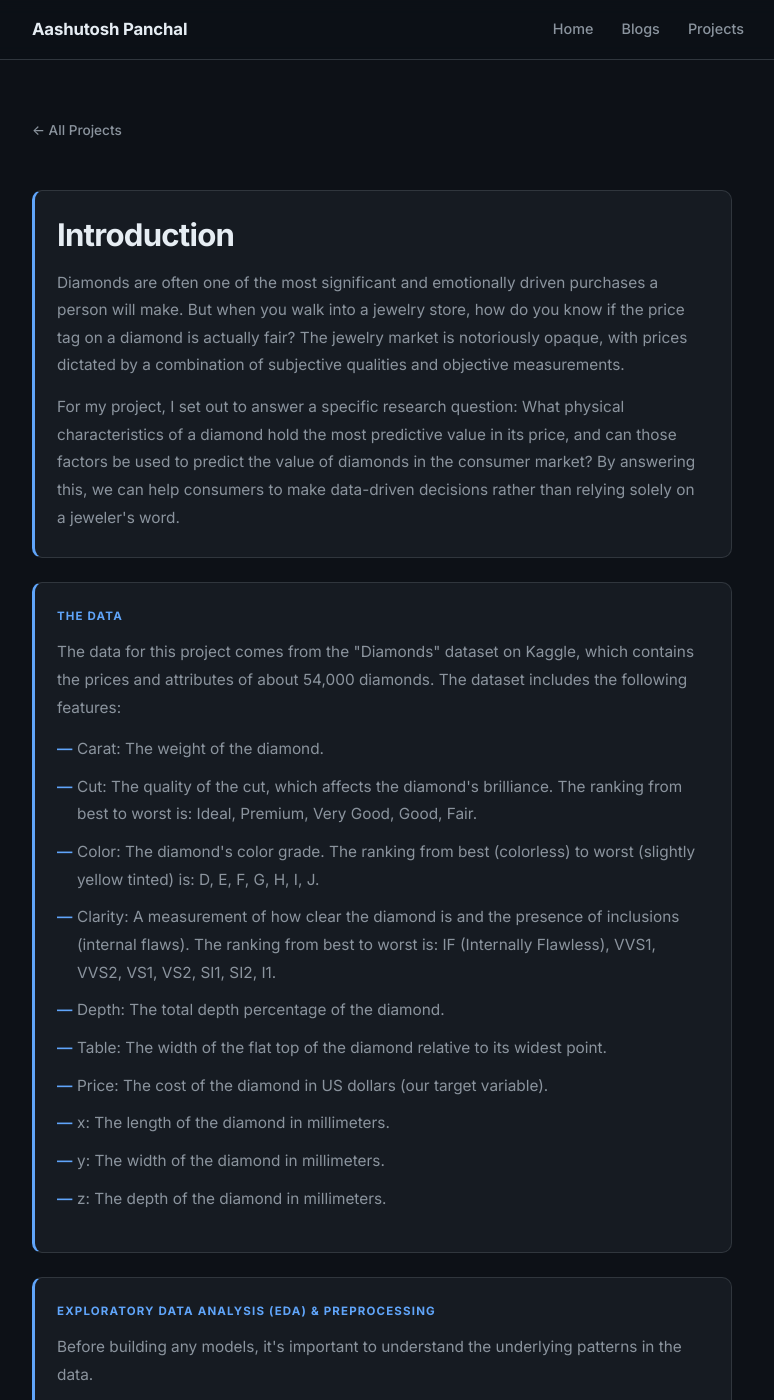
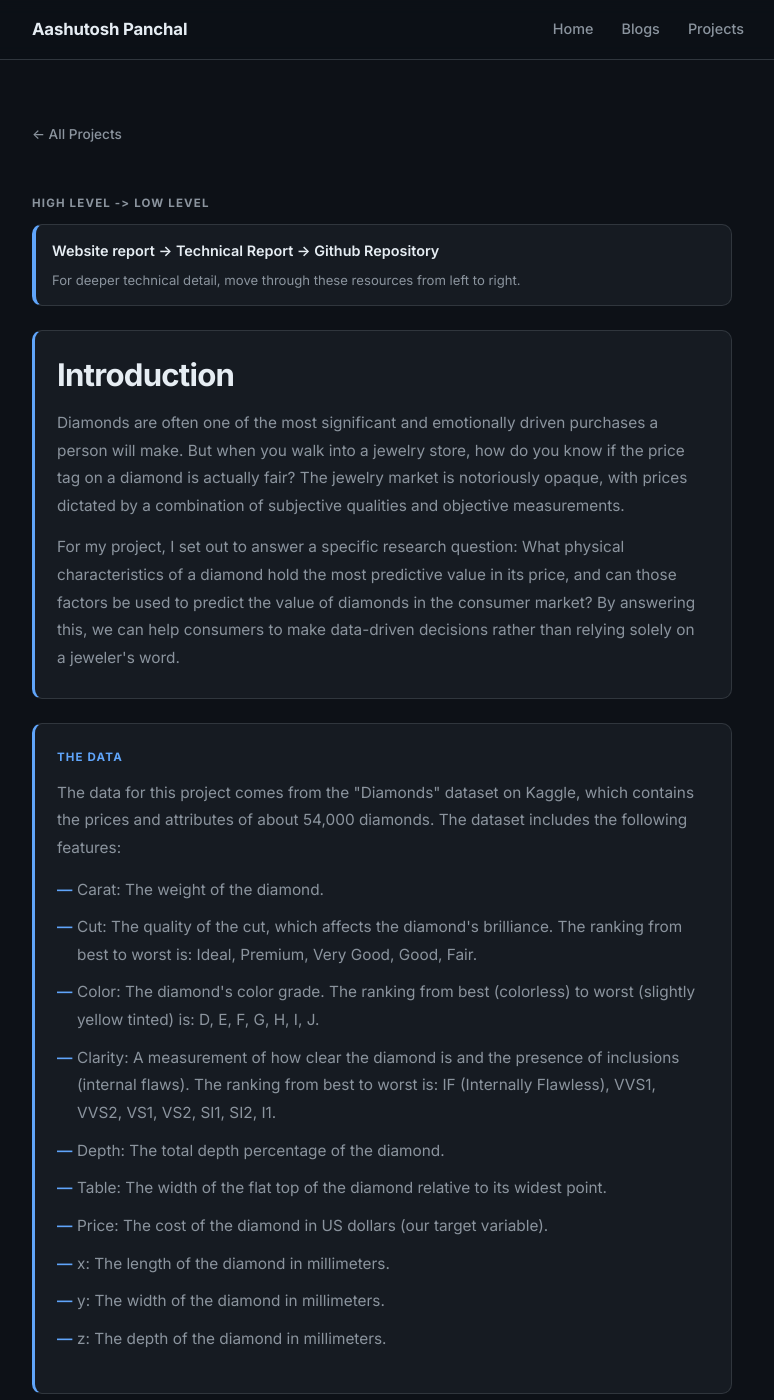
Before and after one commit to Aashu-P/aashutosh.github.io, a Jekyll site: the page built from projects/diamond-price-prediction.html, in a window 1280 px wide and 1400 px high. Shown: the whole window, without its empty margins (252-1026 px from the left). Built offline with Jekyll 4.4.1, drawn with Linux system fonts in a browser that asks for light colours; some of the changed text lies outside the part shown.

Commit message:
put reading order section at top of page

```diff
--- a/assets/css/style.css
+++ b/assets/css/style.css
@@ -114,7 +114,7 @@ ul { list-style: none; }
    ============================================ */
 .site-main {
   flex: 1;
-  padding: 56px 0 72px;
+  padding: var(--header-h) 0 72px;
 }
 
 /* ============================================
--- a/projects/diamond-price-prediction.html
+++ b/projects/diamond-price-prediction.html
@@ -7,6 +7,14 @@ permalink: /projects/diamond-price-prediction/
 <div class="project-back">
   <a href="{{ '/projects/' | relative_url }}" class="back-link">← All Projects</a>
 </div>
+
+  <div class="proj-reading-order" role="note" aria-label="High level to low level reading order">
+    <p class="proj-reading-order-title">High Level -&gt; Low Level</p>
+    <div class="proj-reading-order-box">
+      <p class="proj-reading-order-path">Website report -&gt; Technical Report -&gt; Github Repository</p>
+      <p class="proj-reading-order-note">For deeper technical detail, move through these resources from left to right.</p>
+    </div>
+  </div>
 
 <article>
   <section class="proj-section">
@@ -112,14 +120,6 @@ permalink: /projects/diamond-price-prediction/
     </div>
   </div>
 
-  <div class="proj-reading-order" role="note" aria-label="High level to low level reading order">
-    <h3 class="proj-reading-order-title">High Level -&gt; Low Level</h3>
-    <div class="proj-reading-order-box">
-      <p class="proj-reading-order-path">Website report -&gt; Technical Report -&gt; Github Repository</p>
-      <p class="proj-reading-order-note">For deeper technical detail, move through these resources from left to right.</p>
-    </div>
-  </div>
-
   <details class="ai-transparency">
     <summary class="ai-transparency-toggle">AI Transparency</summary>
     <div class="ai-transparency-body">
```
